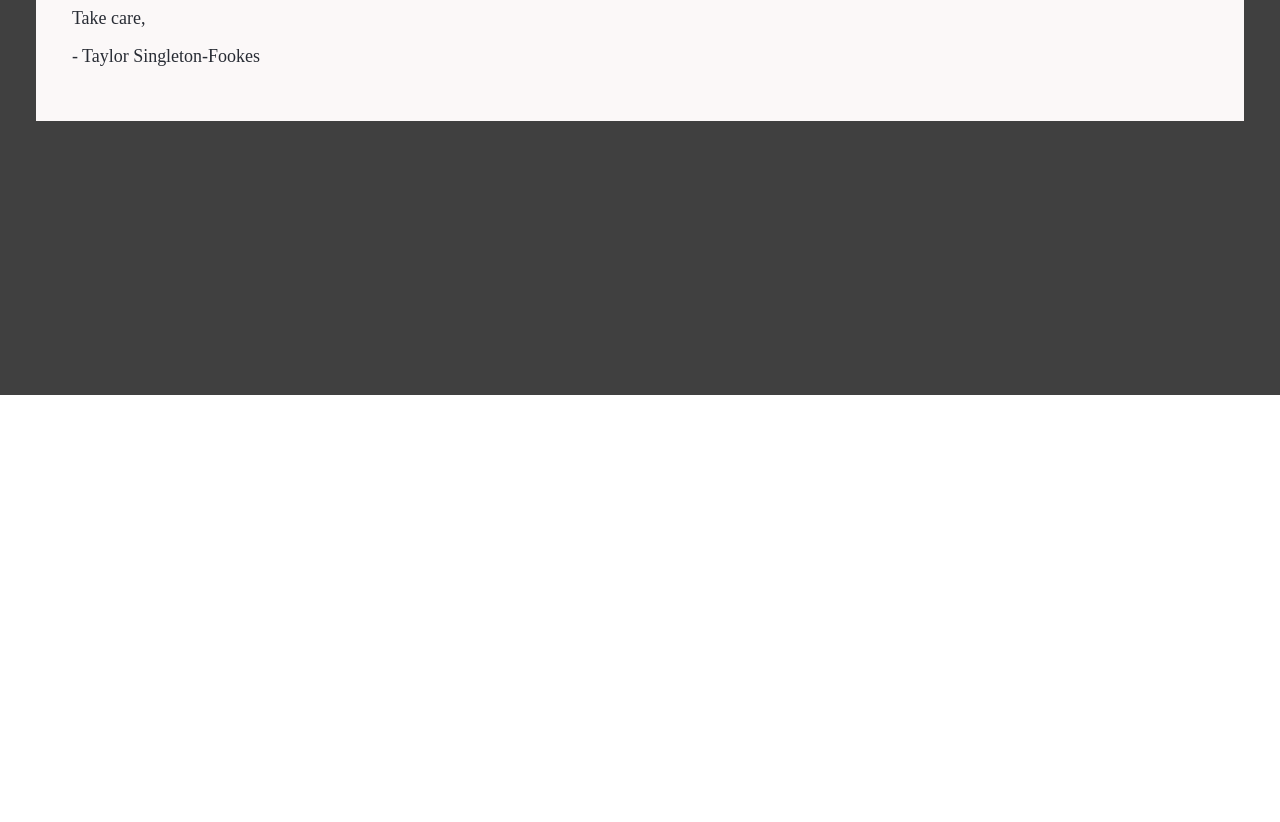
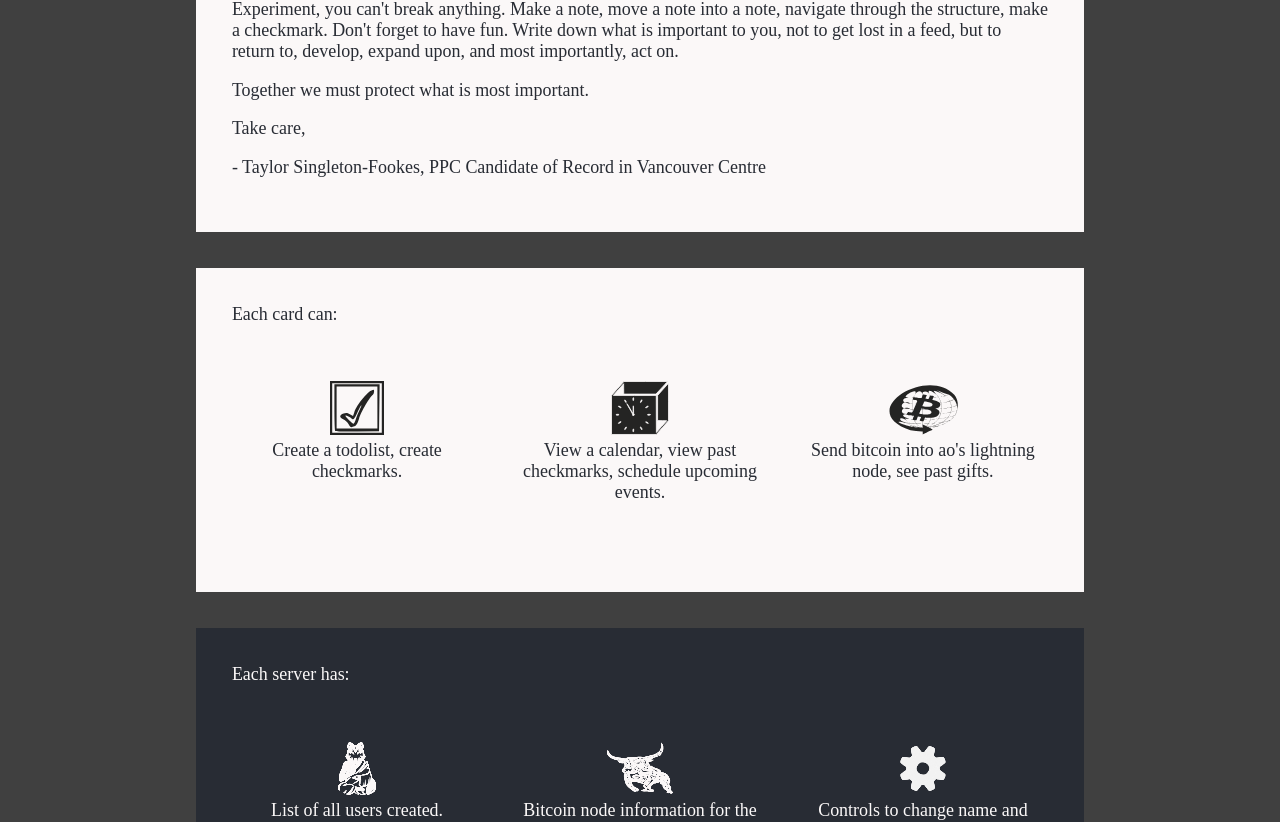
Before and after one commit to ZenenTreadwell/ao-3, a Vue app: page / in a window 1280 px wide. Shown: the part 501-1323 px from the top of the page. Before the commit the page ends 896 px from the top, so only its background shows below. Built offline with nearby package versions, Linux system fonts and the light colour scheme; no server answers.

Commit message:
stacks/colors should fix ..  color pref

```diff
--- a/src/App.vue
+++ b/src/App.vue
@@ -1,17 +1,46 @@
 <template lang='pug'>
 
 .app
-  div(v-if='!$store.getters.isLoggedIn')
+  .container(v-if='!$store.getters.isLoggedIn')
+      div &nbsp;
       auth
       .statement
-          div Thank you to everyone to supported Taylor Singleton-Fookes and the PPC in Vancouver Centre. I am humbled by your support.
-          div The result is expected but disappointing nonetheless because the foundation of our democracy is being lost.
-          div I learned much from this experience. The PPC must be proud of its growth across the country. I was hesitant to put myself forward as a public figure, but am proud of standing up for the message of the People's Party of Canada and over the next few years I will try to build awareness of the PPC.
-          div Welcome to an &nbsp;
-              a(href='https://github.com/autonomousorganization/ao-3'  target="_blank") ao.
-              span &nbsp; Make an account above to contact me, explore ideas, coordinate activism, test bitcoin lightning, and get ready for the next election.
+          div Welcome to AO, a shared recursive notepad for persistent, constructive, human collaboration.
+          div Make an account above to contribute your ideas, explore the calendar, plan what needs doing, and see who has been doing it. I'm working on making AO better, but I'm also ready to coordinate other types of activism.
+          div Each card is a landing pad for other cards, has a task list & calendar, can accept bitcoin (which is a gift to the AO operator, feel free to try that out :p). Read more about the app on &nbsp;
+              a(href='https://github.com/autonomousorganization/ao-3'  target="_blank") github. &nbsp;
+              span Accounts are open. They represent a unique connection. Make one from every device you intend to connect from. All connections can see all others. A tutorial video that explains more is in the works.
+          div Experiment, you can't break anything. Make a note, move a note into a note, navigate through the structure, make a checkmark. Don't forget to have fun. Write down what is important to you, not to get lost in a feed, but to return to, develop, expand upon, and most importantly, act on.
+          div Together we must protect what is most important.
           div Take care,
-          div - Taylor Singleton-Fookes
+          div - Taylor Singleton-Fookes, PPC Candidate of Record in Vancouver Centre
+      .whatis
+      .statement
+          .row Each card can:
+          div &nbsp;
+          .row
+              .four.columns.plac(@click='toBoat'  :class='{activationsequence: $store.state.upgrades.mode === "boat"}')
+                  img.placmage(src='./assets/images/completed.svg')
+                  div Create a todolist, create checkmarks.
+              .four.columns.plac(@click='toTimeCube'  :class='{activationsequence: $store.state.upgrades.mode === "timecube"}')
+                  img.placmage(src='./assets/images/timecube.svg')
+                  div View a calendar, view past checkmarks, schedule upcoming events.
+              .four.columns.plac(@click='toChest'  :class='{activationsequence: $store.state.upgrades.mode === "chest"}')
+                  img.placmage(src='./assets/images/bitcoin.svg')
+                  div Send bitcoin into ao's lightning node, see past gifts.
+      .statement.dark
+          .row Each server has:
+          div &nbsp;
+          .row
+              .four.columns.plac(@click='toBoat'  :class='{activationsequence: $store.state.upgrades.mode === "boat"}')
+                  img.placmage(src='./assets/images/doge.svg')
+                  div List of all users created.
+              .four.columns.plac(@click='toTimeCube'  :class='{activationsequence: $store.state.upgrades.mode === "timecube"}')
+                  img.placmage(src='./assets/images/bull.svg')
+                  div Bitcoin node information for the blockchain (bitcoind) and lightning (lightningd).
+              .four.columns.plac(@click='toChest'  :class='{activationsequence: $store.state.upgrades.mode === "chest"}')
+                  img.placmage(src='./assets/images/gear.svg')
+                  div Controls to change name and password, logout, etc.
   router-view(v-else)
 </template>
 
@@ -45,8 +74,15 @@ export default {
 </script>
 
 <style lang="stylus">
+
 @import "./styles/normalize";
+@import "./styles/skeleton";
 @import "./styles/colours";
+
+.four.columns.plac
+    text-align: center
+    .placmage
+        height: 3em
 
 .app
     background: #404040
@@ -62,6 +98,8 @@ export default {
     div
         margin-bottom: 0.987em
 
-
+.statement.dark
+    background: main
+    color: lightGrey
 
 </style>
--- a/src/components/Ao.vue
+++ b/src/components/Ao.vue
@@ -65,5 +65,7 @@ export default {
     background: #1d082c
 .blackwxd
     background: #1d082c
+.nowx
+    background: #404040
 
 </style>
--- a/src/components/Auth.vue
+++ b/src/components/Auth.vue
@@ -4,7 +4,7 @@
   div(v-if='!existing')
       .input-container
           input.input-effect(type='text', v-model='name', autocapitalize="none", autocomplete="off", autocorrect="off", @keyup.enter='createAccount'  :class='{"has-content":!!name}')
-          label name
+          label choose name
           span.focus-border
       button(v-if='name.length > 0'  @click="createAccount") create account
   div(v-if='existing')
@@ -18,8 +18,8 @@
           span.focus-border
       button(v-if='pass.length > 0'  @click="createSession") login
   .existing(@click='toggleExisting')
-      span(v-if='!existing') switch to login
-      span(v-else) switch to create new
+      span(v-if='!existing') existing account? login
+      span(v-else) want a new account? new
 </template>
 
 <script>
@@ -27,6 +27,7 @@
 import request from 'superagent'
 import uuidV1 from 'uuid/v1'
 import cryptoUtils from '../crypto'
+
 
 export default {
   name: 'Auth',
@@ -99,14 +100,19 @@ h3 span
     cursor:pointer
 
 #auth
-    margin-top: 5.33333em
     background: lightGrey
-    padding: 2em
+    padding: 3em
+    border-style: solid
+    border-radius: 7%
+
 
 .existing
     text-align: right
     color: main
     cursor: pointer
+
+.existing:hover span
+    text-decoration: underline;
 
 h1
     text-align: center
--- a/src/components/Settings.vue
+++ b/src/components/Settings.vue
@@ -23,8 +23,8 @@
                 span - repeat correctly
             button(@click='update'  v-if='change.newfield  && inputType !== "password"') update {{ change.field }}
             button(@click='update'  v-else-if='change.newfield  && change.confirmNewfield.length > 0 && matched') update password
-        .six.columns
-            //- .section preferences
+        .six.columns.bg
+            .section preferences
             //- .check.click(@click='toggleTooltips')
             //-     img.checkmark(v-if='$store.getters.member.tooltips', src='../assets/images/completed.svg')
             //-     img.checkmark(v-else, src='../assets/images/uncompleted.svg')
@@ -37,10 +37,10 @@
             //-     img.checkmark(v-if='!$store.getters.member.muted', src='../assets/images/completed.svg')
             //-     img.checkmark(v-else, src='../assets/images/uncompleted.svg')
             //-     span.space sound
-            //- .check.click(@click='toggleStacks')
-            //-     img.checkmark(v-if='$store.getters.member.stacks === 5', src='../assets/images/completed.svg')
-            //-     img.checkmark(v-else, src='../assets/images/uncompleted.svg')
-            //-     span.space colors
+            .check.click(@click='toggleStacks')
+                img.checkmark(v-if='$store.getters.member.stacks === 5', src='../assets/images/completed.svg')
+                img.checkmark(v-else, src='../assets/images/uncompleted.svg')
+                span.space colors
             div &nbsp;
             button(@click='logout') log out
     .breathing
--- a/src/components/Stack.vue
+++ b/src/components/Stack.vue
@@ -240,18 +240,6 @@ export default {
           flip.play()
       }
     },
-    toggleStacks(){
-        let newfield = 5
-        if (this.$store.getters.member.stacks === 5){
-            newfield = 1
-        }
-        this.$store.dispatch('makeEvent', {
-            type: "member-field-updated",
-            field: 'stacks',
-            newfield,
-            memberId: this.$store.getters.member.memberId
-        })
-    },
   },
   computed: {
     sanePosition(){
```
